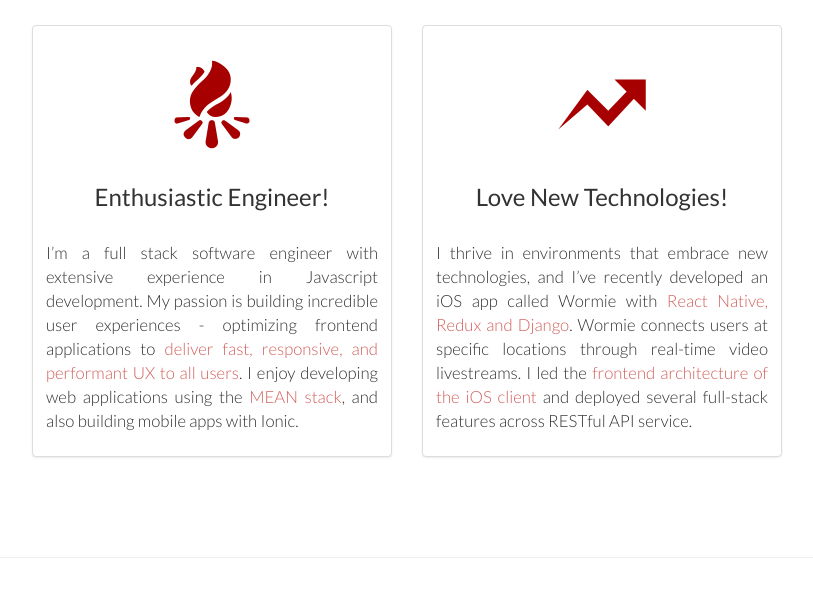
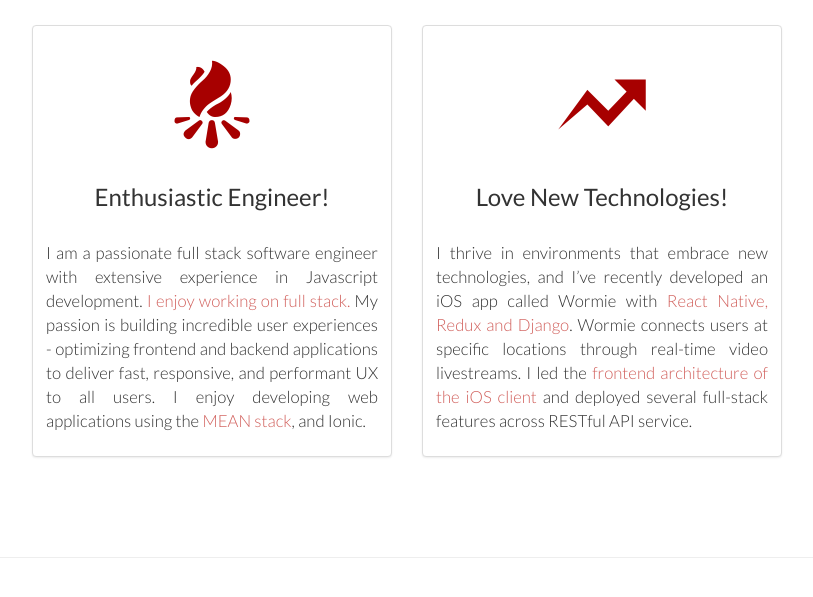
Before and after one commit to SunyoungKim508/resume, a website: page assets/index.html in a window 1280 px wide. Shown: the part 649-1246 px from the top of the page, without its empty margins (233-1046 px from the left). Drawn offline with nearby package versions, Linux system fonts and the light colour scheme.

Commit message:
Update main paragraph

```diff
--- a/assets/index.html
+++ b/assets/index.html
@@ -82,7 +82,7 @@
             <i class="ion-bonfire text-center center-block"></i>
             <div class="caption">
               <h3 class="text-center">Enthusiastic Engineer!</h3>
-              <p class="caption-intro text-center text-justify">I’m a full stack software engineer with extensive experience in Javascript development. My passion is building incredible user experiences - optimizing frontend applications to <span class="main-color">deliver fast, responsive, and performant UX to all users</span>. I enjoy developing web applications using the <span class="main-color">MEAN stack</span>, and also building mobile apps with Ionic.</p>
+              <p class="caption-intro text-center text-justify">I am a passionate full stack software engineer with extensive experience in Javascript development. <span class="main-color">I enjoy working on full stack.</span> My passion is building incredible user experiences - optimizing frontend and backend applications to deliver fast, responsive, and performant UX to all users. I enjoy developing web applications using the <span class="main-color">MEAN stack</span>, and Ionic.</p>
             </div>
           </div>
         </div>
```
